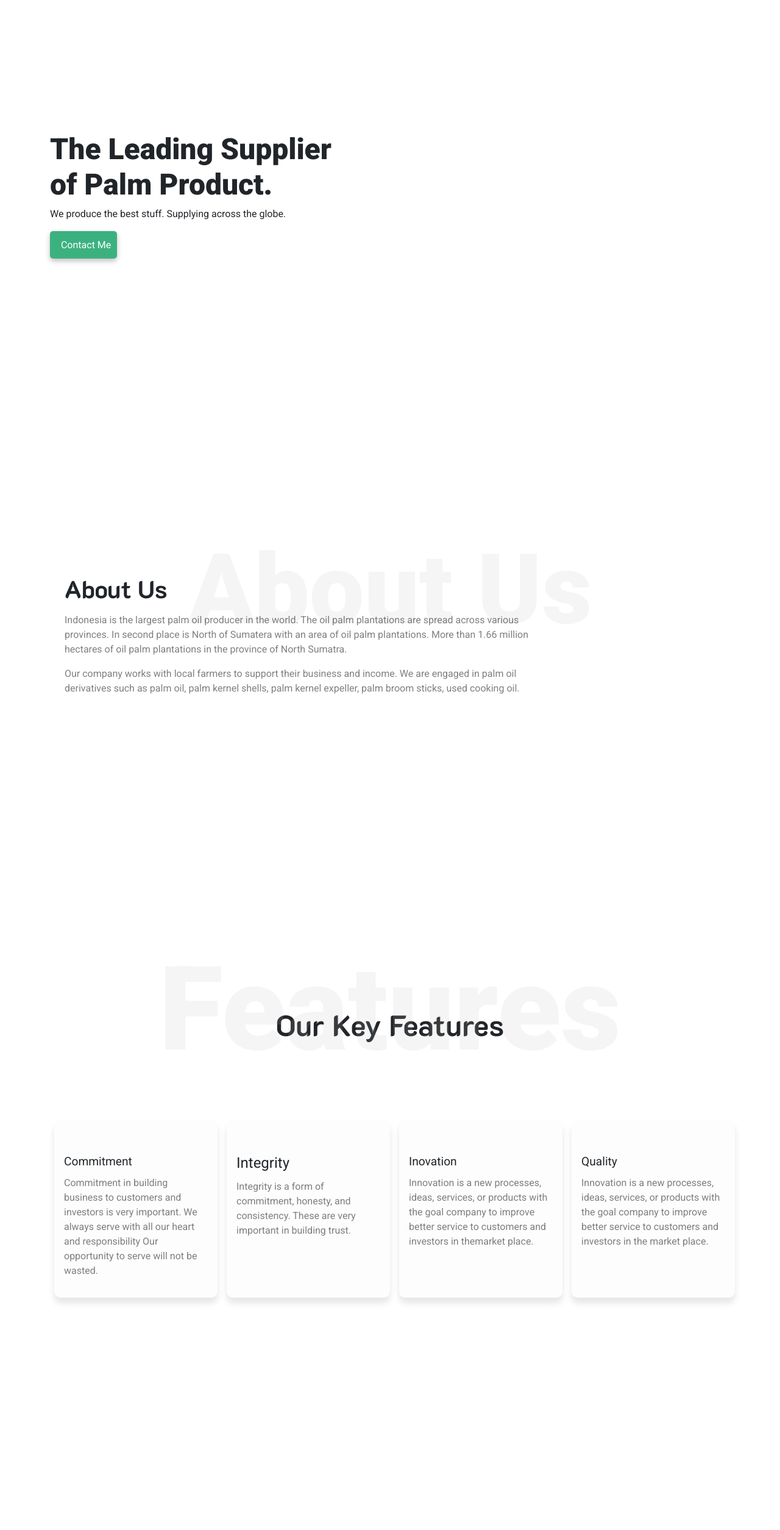
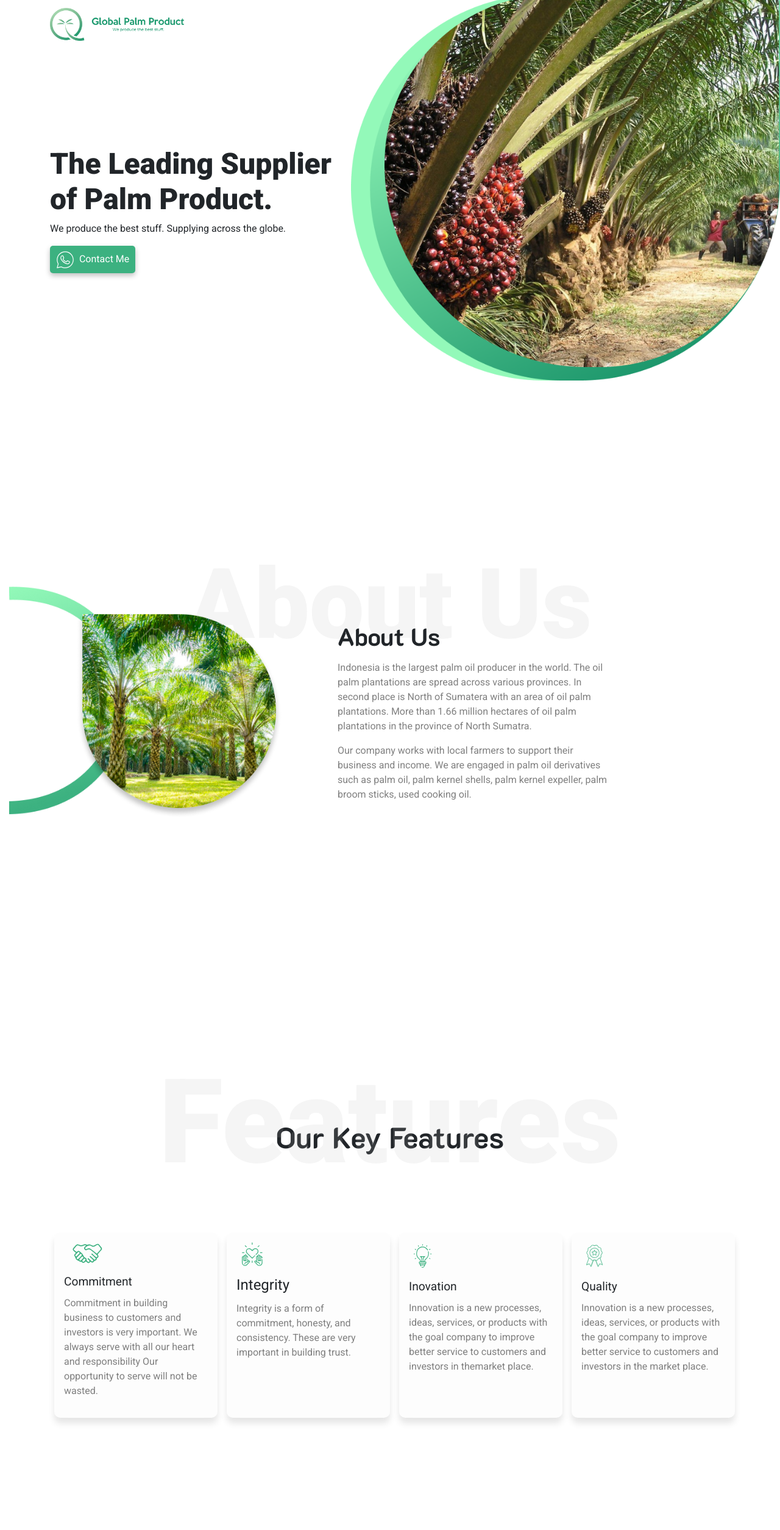
Before and after one commit to bentansusanto/globalpalmproduk, a plain HTML site: page index.html in a window 1280 px wide. Shown: the top 2509 px of the page at 61% size. Drawn offline with nearby package versions, Linux system fonts and the light colour scheme; the site is published under a folder, as on GitHub Pages, so addresses that start at the root find nothing.

Commit message:
menampilkan gambar

```diff
--- a/index.html
+++ b/index.html
@@ -3,7 +3,7 @@
   <head>
     <!-- Required meta tags -->
     <meta charset="utf-8">
-    <meta name="viewport" content="width=device-width, initial-scale=1">
+    <meta name="viewport" content="width=device-width, initial-scale=1, maximum-scale=1, user-scalable=no">
 
     <!-- Bootstrap CSS -->
     <link href="https://cdn.jsdelivr.net/npm/bootstrap@5.1.3/dist/css/bootstrap.min.css" rel="stylesheet" integrity="sha384-1BmE4kWBq78iYhFldvKuhfTAU6auU8tT94WrHftjDbrCEXSU1oBoqyl2QvZ6jIW3" crossorigin="anonymous">
@@ -19,21 +19,21 @@
     <nav class="navbar navbar-light">
       <div class="container">
         <a class="navbar-brand" href="#">
-          <img src="/img/logo identity.png" alt="">
+          <img src="./img/logo identity.png" alt="">
         </a>
       </div>
     </nav>
 
     <!-- Homepage -->
     <div class="latar">
-      <img src="/img/bg-home.png" alt="" class="float-end">
+      <img src="./img/bg-home.png" alt="" class="float-end">
     </div>
     <div class="latar1">
       <div class="container">
         <h3 data-aos="fade-down-right" data-aos-duration="1000" style="font-weight: 700;">The Leading Supplier of Palm Product.</h3>
         <p data-aos="fade-down-right" data-aos-duration="1000">We produce the best stuff. Supplying across the globe.</p>
         <button data-aos="fade-up" data-aos-duration="1500"  style="box-shadow: 0px 4px 8px rgba(0, 0, 0, 0.25); background-color: #3CB180; color: #ffff;  border: none; border-radius: 5px; padding: 5px 10px;">
-          <img src="/img/vekto1.svg" alt="">&nbsp Contact Me
+          <img src="./img/vekto1.svg" alt="">&nbsp Contact Me
         </button>
       </div>
     </div>
@@ -46,7 +46,7 @@
      <div class="container">
        <div class="row">
          <div class="col-md-auto">
-             <img data-aos="fade-right" data-aos-duration="1500" src="/img/bg-about.png" alt="">
+             <img data-aos="fade-right" data-aos-duration="1500" src="./img/bg-about.png" alt="">
          </div>
          <div class="col" data-aos="fade-zoom-in" data-aos-easing="ease-in-back"
          data-aos-delay="1200" data-aos-offset="0">
@@ -66,22 +66,22 @@
     <div class="container">
       <div class="row fitur-contents row-cols-auto justify-content-center">
         <div class="col-md-2 p-3 mt-3 fitur-content" style="background-color: #fdfdfd; border-radius: 10px; box-shadow: 0 9px 11px 0 rgba(0, 0, 0, 0.1);" data-aos="flip-right" data-aos-duration="2000">
-          <img src="/img/commitment.svg" alt="">
+          <img src="./img/commitment.svg" alt="">
           <h4 class="pt-3" style="font-weight: 500;" >Commitment</h4>
           <p class="pt-1" style="color: rgba(0, 0, 0, 0.5);" >Commitment in building business to customers and investors is very important. We always serve with all our heart and responsibility Our opportunity to serve will not be wasted. </p>
         </div>
         <div class="col-md-2 p-3 mt-3 fitur-content1" style="background-color: #fdfdfd; border-radius: 10px; box-shadow: 0 9px 11px 0 rgba(0, 0, 0, 0.1);" data-aos="flip-right" data-aos-duration="2000">
-          <img src="/img/integriy.svg" alt="">
+          <img src="./img/integriy.svg" alt="">
           <h4 class="pt-3" style="font-weight: 500;" >Integrity</h4>
           <p class="pt-1" style="color: rgba(0, 0, 0, 0.5);" >Integrity is a form of commitment, honesty, and consistency. These are very important in building trust. </p>
         </div>
         <div class="col-md-2 p-3 mt-3 fitur-content" style="background-color: #fdfdfd; border-radius: 10px; box-shadow: 0 9px 11px 0 rgba(0, 0, 0, 0.1);" data-aos="flip-right" data-aos-duration="2000">
-          <img src="/img/inovation.svg" alt="">
+          <img src="./img/inovation.svg" alt="">
           <h4 class="pt-3" style="font-weight: 500;" >Inovation</h4>
           <p class="pt-1" style="color: rgba(0, 0, 0, 0.5);" >Innovation is a new processes, ideas, services, or products with the goal company to improve better service to customers and investors in themarket place.</p>
         </div>
         <div class="col-md-2 p-3 mt-3 fitur-content" style="background-color: #fdfdfd; border-radius: 10px; box-shadow: 0 9px 11px 0 rgba(0, 0, 0, 0.1);" data-aos="flip-right" data-aos-duration="2000">
-          <img src="/img/quality.svg" alt="">
+          <img src="./img/quality.svg" alt="">
           <h4 class="pt-3" style="font-weight: 500;">Quality</h4>
           <p class="pt-1" style="color: rgba(0, 0, 0, 0.5);" >Innovation is a new processes, ideas, services, or products with the goal company to improve better service to customers and investors in the market place.</p>
         </div>
@@ -96,7 +96,7 @@
      <div class="container">
        <div class="row produk-content">
          <div class="col-md-auto">
-           <img data-aos="fade-right" data-aos-duration="1500" src="/img/palm-oil.png" alt="">
+           <img data-aos="fade-right" data-aos-duration="1500" src="./img/palm-oil.png" alt="">
          </div>
          <div class="col" data-aos="fade-zoom-in" data-aos-easing="ease-in-back"
          data-aos-delay="1200" data-aos-offset="0">
@@ -106,7 +106,7 @@
        </div>
        <div class="row flex-row-reverse produk-content1">
          <div class="col-md-auto">
-           <img data-aos="fade-left" data-aos-duration="1500" src="/img/pks.png" alt="" class="float-end">
+           <img data-aos="fade-left" data-aos-duration="1500" src="./img/pks.png" alt="" class="float-end">
          </div>
          <div class="col" data-aos="fade-zoom-in" data-aos-easing="ease-in-back"
          data-aos-delay="1200" data-aos-offset="0">
@@ -116,7 +116,7 @@
        </div>
        <div class="row produk-content">
         <div class="col-md-auto">
-          <img data-aos="fade-right" data-aos-duration="1500" src="/img/palm-stick.png" alt="">
+          <img data-aos="fade-right" data-aos-duration="1500" src="./img/palm-stick.png" alt="">
         </div>
         <div class="col" data-aos="fade-zoom-in" data-aos-easing="ease-in-back"
         data-aos-delay="1200" data-aos-offset="0">
@@ -131,7 +131,7 @@
       </div>
       <div class="row flex-row-reverse produk-content1">
         <div class="col-md-auto">
-          <img data-aos="fade-left" data-aos-duration="1500" src="/img/used-cooking.png" alt="" class="float-end">
+          <img data-aos="fade-left" data-aos-duration="1500" src="./img/used-cooking.png" alt="" class="float-end">
         </div>
         <div class="col" data-aos="fade-zoom-in" data-aos-easing="ease-in-back"
         data-aos-delay="1200" data-aos-offset="0">
@@ -146,7 +146,7 @@
       <div class="container">
         <div class="row">
           <div class="col" data-aos="fade-right" data-aos-delay="2000">
-            <img src="/img/logo identity putih.svg" alt="">
+            <img src="./img/logo identity putih.svg" alt="">
             <p class="pt-4" style="color: #fdfdfd;">We also continue to update the information about the company through social media, for the latest information you can follow our social media.</p>
           </div>
         </div>
```
